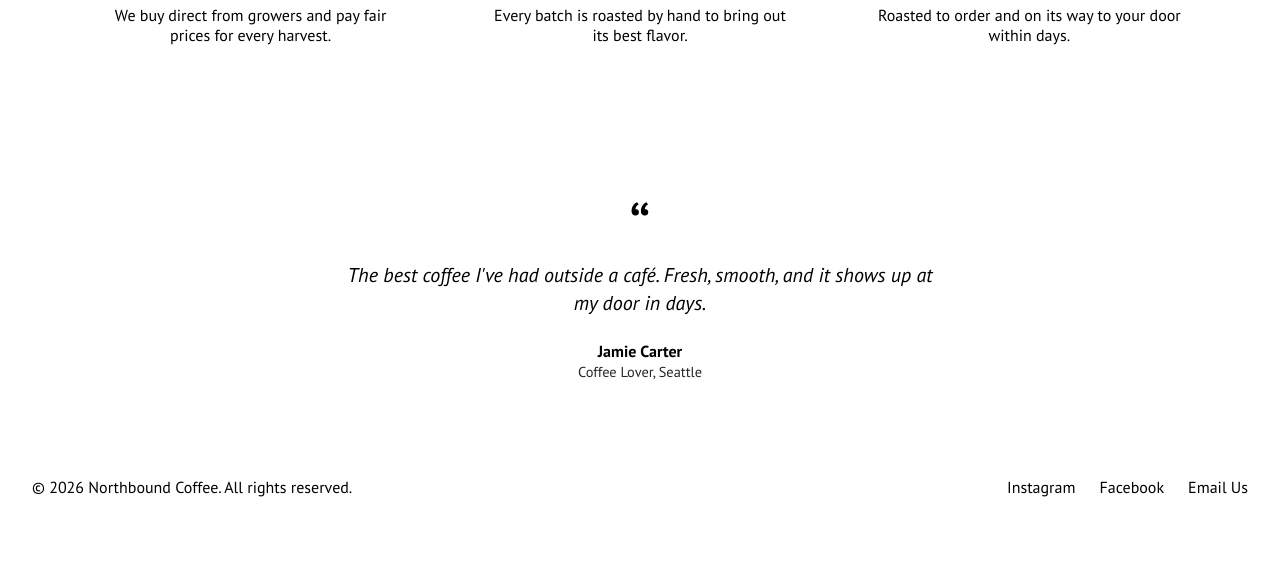
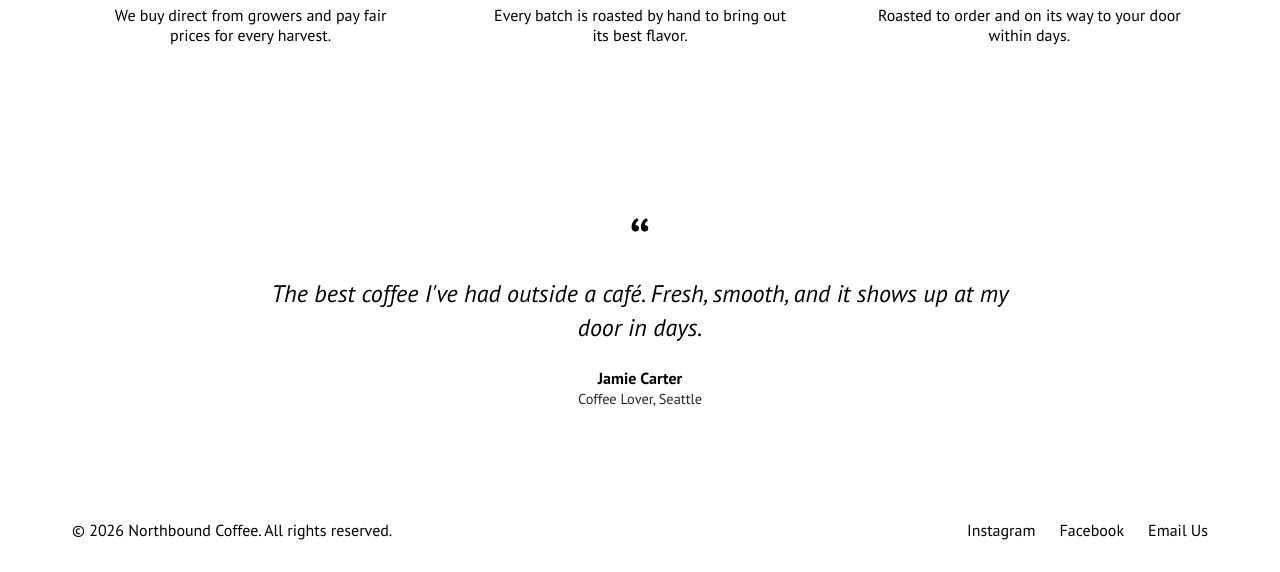
Before and after one commit to Herman1258/W4C-Responsive, a plain HTML site: page index.html in a window 1280 px wide. Shown: the part 701-1273 px from the top of the page. Before the commit the page ends 1230 px from the top, so only its background shows below. Drawn offline with Linux system fonts and the light colour scheme.

Commit message:
Add desktop testimonial and footer polish

```diff
--- a/css/style.css
+++ b/css/style.css
@@ -342,3 +342,18 @@ body {
   .feature:last-child {
     grid-column: auto;
   }
+  .testimonial {
+    padding: 5rem 2rem;
+  }
+
+  .testimonial blockquote {
+    max-width: 760px;
+  }
+
+  .testimonial p {
+    font-size: 1.5rem;
+  }
+
+  .site-footer {
+    padding: 2rem calc((100% - 1200px) / 2 + 2rem);
+  }
```
